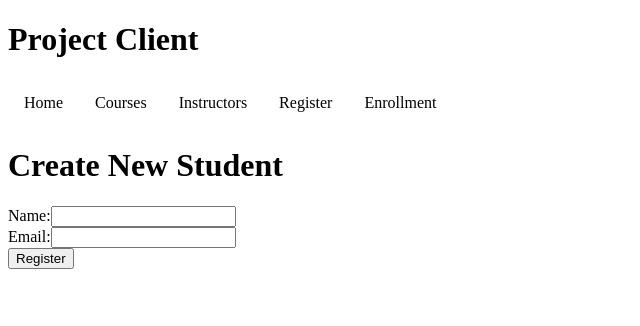
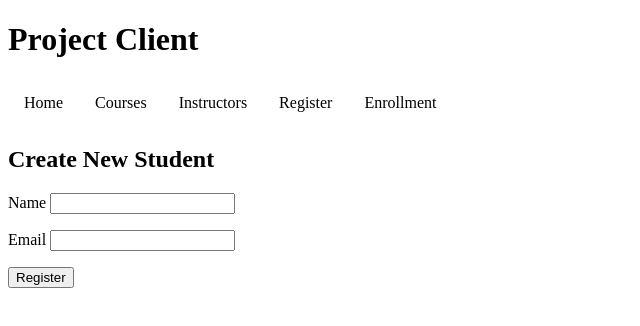
Before and after one commit to Gonzo2510/School-Administrative-Client, a React (Create React App) app in the folder client/: page /register in a window 1280 px wide. Shown: the top 326 px of the page, without its empty margins (0-640 px from the left). Built offline with nearby package versions, Linux system fonts and the light colour scheme.

Commit message:
change register to use formik and yup

```diff
--- a/client/src/components/Register.js
+++ b/client/src/components/Register.js
@@ -1,21 +1,22 @@
 import React, { useState } from 'react';
+import { useFormik } from 'formik';
+import * as yup from 'yup';
 
 function Register() {
-  const [formData, setFormData] = useState({
+  const formSchema = yup.object().shape({
+    name: yup.string().required("Name is required").max(25, 'Name must be at most 25 characters').min(3, 'Name must be at least 3 characters'),
+    email: yup.string().email('Invalid email format').required("Email is required")
+  });
+
+  const [errorMessage, setErrorMessage] = useState('');
+
+  const formik = useFormik({
+    initialValues: {
       name: '',
       email: ''
-  });
-
-  const handleChange = (e) => {
-    const { name, value } = e.target;
-    setFormData({
-      ...formData,
-      [name]: value
-    });
-  };
-
-  const handleSubmit = (e) => {
-    e.preventDefault();
+    },
+    validationSchema: formSchema,
+    onSubmit: (formData, { resetForm }) => {
       fetch("http://127.0.0.1:5555/students", {
         method: "POST",
         headers: {
@@ -23,39 +24,47 @@ function Register() {
         },
         body: JSON.stringify(formData),
       })
-    .then((r) => r.json())
+      .then((r) => {
+        if (!r.ok) {
+          throw new Error('Network response was not ok');
+        }
+        return r.json();
+      })
       .then((signup) => {
-      setFormData({
-        name: '',
-        email: ''
+        resetForm();
       })
+      .catch((error) => {
+        console.log('Error submitting form:', error);
+        setErrorMessage(error.message);
       });
-  };
+    }
+  });
 
   return (
-    <form onSubmit={handleSubmit}>
-      <h1>Create New Student</h1>
+    <form onSubmit={formik.handleSubmit}>
+      <h2>Create New Student</h2>
+      {errorMessage && <p style={{ color: "red" }}>{errorMessage}</p>}
       <div>
-        <label htmlFor="name">Name:</label>
+        <label>Name </label>
         <input
           type="text"
           id="name"
           name="name"
-          value={formData.name}
-          onChange={handleChange}
-          required
+          value={formik.values.name}
+          onChange={formik.handleChange}
         />
+        <p style={{ color: "red" }}>{formik.errors.name}</p>
       </div>
       <div>
-        <label htmlFor="email">Email:</label>
+        <label>Email </label>
         <input
           type="email"
           id="email"
           name="email"
-          value={formData.email}
-          onChange={handleChange}
-          required
+          value={formik.values.email}
+          onChange={formik.handleChange}
         />
+        <p style={{ color: "red" }}>{formik.errors.email}</p>
       </div>
       <button type="submit">Register</button>
     </form>
```
Lines whose indentation alone changed are shown as unchanged.
